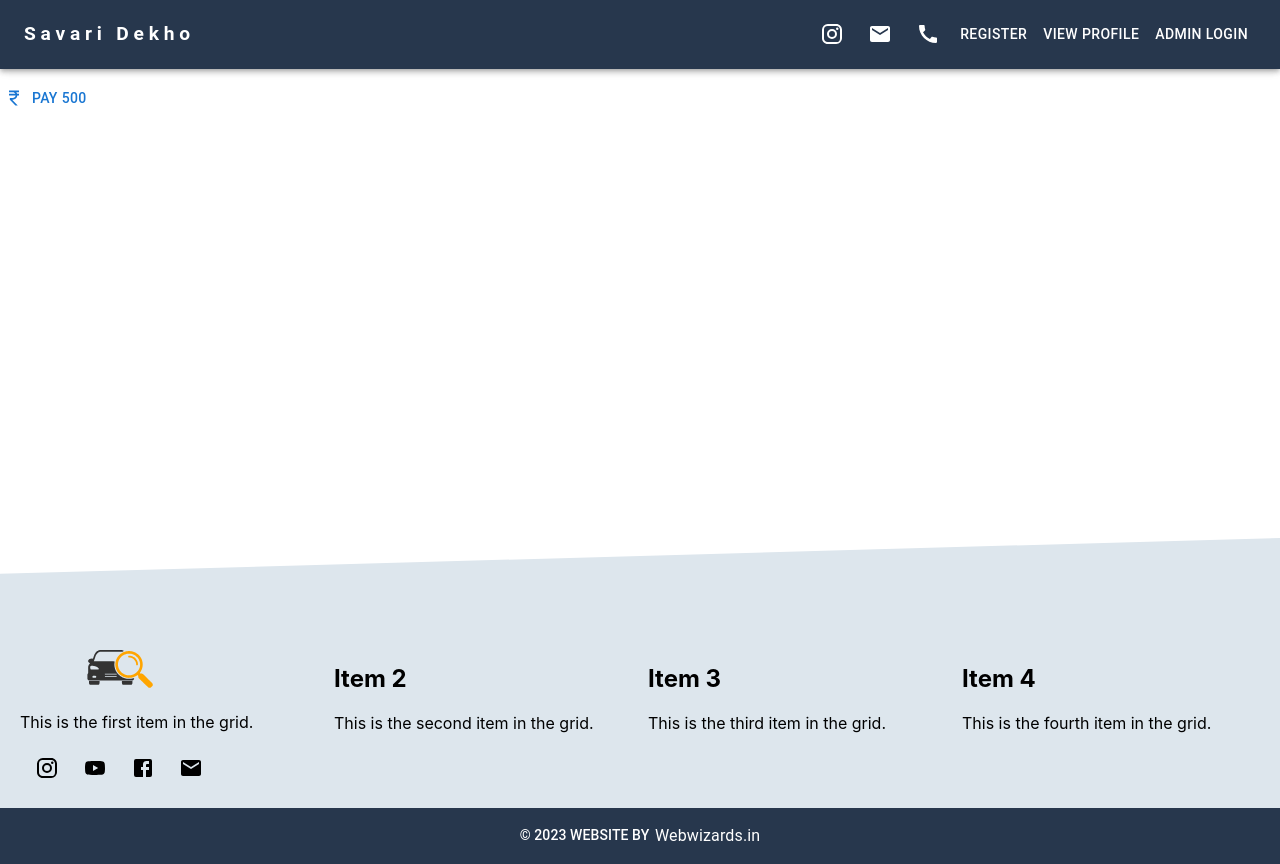
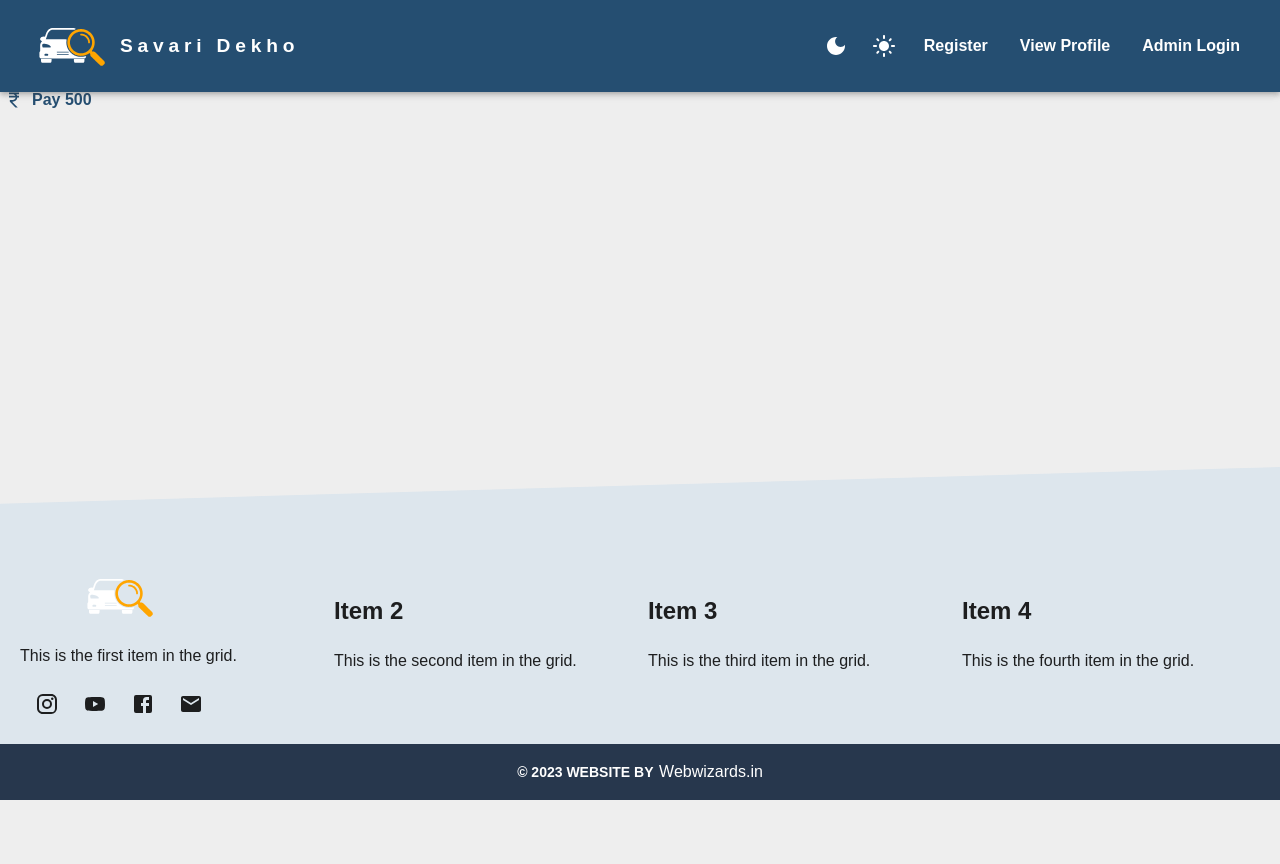
Before and after one commit to MrJ-2k04/savari-dekho, a React (Create React App) app: page / in a window 1280 px wide. After the commit the page ends 800 px from the top, so only its background shows below. Built offline with nearby package versions, Linux system fonts and the light colour scheme.

Commit message:
Added theme reducer

```diff
--- a/src/App.js
+++ b/src/App.js
@@ -1,33 +1,17 @@
-import { ThemeProvider, createTheme } from "@mui/material";
 import Routes from "Routes";
-import { useMemo } from "react";
+import ThemeConfig from 'Theme';
 import { BrowserRouter } from "react-router-dom";
-
 
 
 function App() {
 
-
-  const theme = createTheme({
-    palette: {
-      primary: {
-        main: "#FFF",
-        contrastText: "#000"
-      },
-      secondary: {
-        main: "#37b6b6",
-        contrastText: "#000"
-      }
-    }
-  });
-
   return (
     <div className="App">
-      {/* <ThemeProvider theme={theme}> */}
+      <ThemeConfig>
         <BrowserRouter>
           <Routes />
         </BrowserRouter>
-      {/* </ThemeProvider> */}
+      </ThemeConfig>
     </div>
   );
 }
--- a/src/Layout/NavBar.jsx
+++ b/src/Layout/NavBar.jsx
@@ -2,9 +2,11 @@ import {
   AccountCircle,
   AdminPanelSettings,
   Call,
+  DarkMode,
   EditNote,
   Email,
   Instagram,
+  LightMode,
   Menu
 } from "@mui/icons-material";
 import {
@@ -27,6 +29,7 @@ import { SITE_TITLE } from "Store/constants";
 
 import { useState } from "react";
 import { Link } from "react-router-dom";
+import {ReactComponent as Logo} from "Assets/brand/logo.svg";
 
 
 // Temp Stuff
@@ -47,11 +50,11 @@ const navItems = [
 ];
 
 const iconItems = [
-  { icon: Instagram, path: LINK_INSTAGRAM },
-  // { icon: YouTube, path: LINK_YOUTUBE },
+  { icon: DarkMode, path: LINK_INSTAGRAM },
+  { icon: LightMode, path: "" },
   // { icon: Facebook, path: LINK_FACEBOOK },
-  { icon: Email, path: LINK_EMAIL },
-  { icon: Call, path: LINK_CONTACT },
+  // { icon: Email, path: LINK_EMAIL },
+  // { icon: Call, path: LINK_CONTACT },
 ];
 
 export default function NavBar() {
@@ -81,7 +84,7 @@ export default function NavBar() {
             </ListItemButton>
           </ListItem>
         ))}
-        <ListItem>
+        {/* <ListItem>
           <Stack
             width={"100%"}
             direction={"row"}
@@ -104,7 +107,7 @@ export default function NavBar() {
               </IconButton>
             ))}
           </Stack>
-        </ListItem>
+        </ListItem> */}
       </List>
     </Box>
   );
@@ -114,8 +117,9 @@ export default function NavBar() {
 
   return (
     <>
-      <AppBar sx={{ backgroundColor: "#27374D" }} variant="elevation">
+      <AppBar variant="elevation">
         <Toolbar>
+          <Logo height={"3rem"} width={"6rem"} />
           <Typography
             variant="h6"
             noWrap
@@ -153,11 +157,12 @@ export default function NavBar() {
           <Box sx={{ display: { xs: "none", md: "flex" } }}>
             {navItems.map((item) => (
               <Button
-                className="hover-underline-animation"
+                className="hover-underline-animation1"
                 key={item.label}
                 component={Link}
+                variant=""
                 to={item.path}
-                sx={{ my: 2, color: "white", display: "block" }}
+                sx={{ my: 2, display: "block" }}
               >
                 {item.label}
               </Button>
--- a/src/Store/index.js
+++ b/src/Store/index.js
@@ -1,7 +1,7 @@
 
 import { configureStore } from '@reduxjs/toolkit';
 import {
-  authReducer
+  authReducer, uiReducer
 } from './slices';
 import middleware from "./middlewares";
 
@@ -11,6 +11,7 @@ import middleware from "./middlewares";
 const store = configureStore({
   reducer: {
     auth: authReducer,
+    ui: uiReducer
   },
   middleware
 });
--- /dev/null
+++ b/src/Store/slices/Ui.slice.js
@@ -0,0 +1,22 @@
+import { createSlice } from '@reduxjs/toolkit'
+import { THEME } from 'Store/constants';
+
+const defaultTheme = window.matchMedia("(prefers-color-scheme:dark)").matches ? THEME.DARK : THEME.LIGHT;
+
+const uiSlice = createSlice({
+    name: 'ui',
+    initialState: {
+        themeMode: defaultTheme
+    },
+    reducers: {
+        toggleThemeMode: (state, action) => {
+            const updatedTheme = state.themeMode === THEME.DARK ? THEME.LIGHT : THEME.DARK;
+            return { ...state, themeMode: updatedTheme };
+        },
+    },
+})
+
+
+export const uiActions = uiSlice.actions;
+
+export default uiSlice.reducer;
--- a/src/Store/slices/index.js
+++ b/src/Store/slices/index.js
@@ -1,2 +1,5 @@
 export {default as authReducer} from "./Auth.slice";
 export * from "./Auth.slice";
+
+export {default as uiReducer} from "./Ui.slice";
+export * from "./Ui.slice";
--- a/src/Theme/index.js
+++ b/src/Theme/index.js
@@ -11,7 +11,7 @@ import typography from "./typography";
 import componentsOverride from "./overrides";
 import { shadows, shadowsDark, customShadows, customShadowsDark } from "./shadows";
 import mixins from "./mixins";
-import { THEME } from "../store/constants";
+import { THEME } from "Store/constants";
 import { useSelector } from "react-redux";
 
 // ----------------------------------------------------------------------
--- a/src/Theme/mixins.js
+++ b/src/Theme/mixins.js
@@ -1,4 +1,4 @@
-import { APP_BAR_DESKTOP, APP_BAR_MOBILE } from "../store/constants";
+import { APP_BAR_DESKTOP, APP_BAR_MOBILE } from "Store/constants";
 
 const mixins = {
   toolbar: {
--- a/src/index.css
+++ b/src/index.css
@@ -38,3 +38,31 @@ code {
   background-color: #27374D;
   /* Change the color of the thumb on hover */
 }
+
+
+
+/* Hover Effects */
+
+.hover-underline-animation {
+  display: inline-block;
+  position: relative;
+  color: white;
+}
+
+.hover-underline-animation::after {
+  content: "";
+  position: absolute;
+  width: 100%;
+  transform: scaleX(0);
+  height: 2px;
+  bottom: 0;
+  left: 0;
+  background-color: white;
+  transform-origin: bottom center;
+  transition: transform 0.25s ease-out;
+}
+
+.hover-underline-animation:hover::after {
+  transform: scaleX(1);
+  transform-origin: bottom center;
+}
```
Also changed, not shown: src/Assets/brand/logo.svg.
